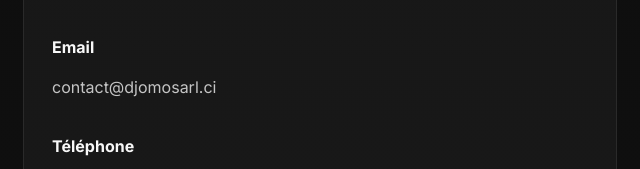
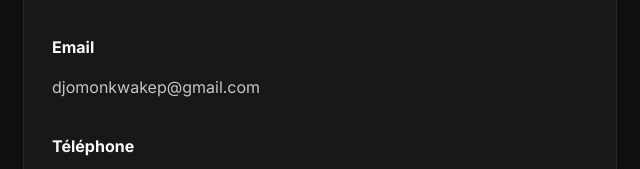
Before and after one commit to fossouoalbert/djomo-sarl, a plain HTML site: page index.html in a window 1280 px wide. Shown: the part 5640-5809 px from the top of the page, 27-667 px from the left. Drawn offline with nearby package versions, Linux system fonts and the light colour scheme; animation ran at ten frames a second.

Commit message:
Update index.html

```diff
--- a/index.html
+++ b/index.html
@@ -303,7 +303,7 @@
           <div class="contact-meta">
             <div>
               <strong>Email</strong>
-              <p>contact@djomosarl.ci</p>
+              <p>djomonkwakep@gmail.com</p>
             </div>
             <div>
               <strong>Téléphone</strong>
```
